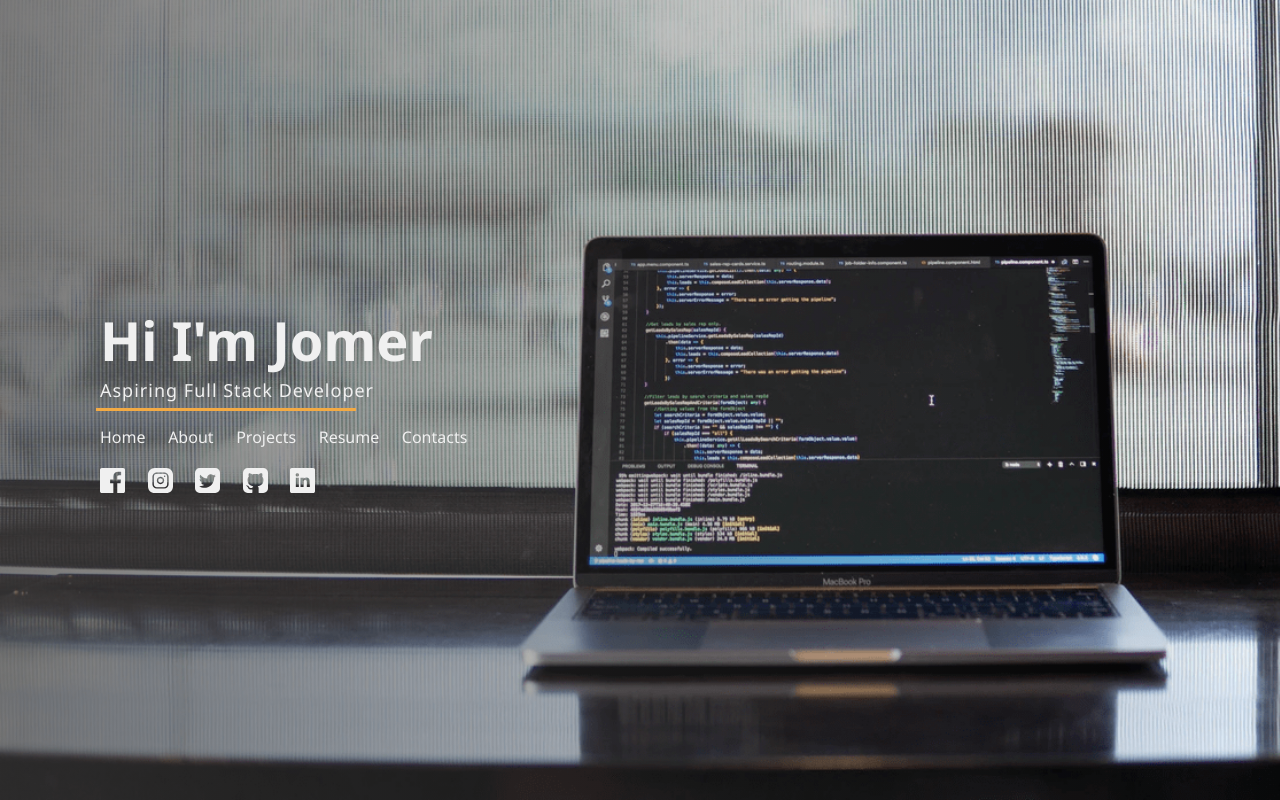
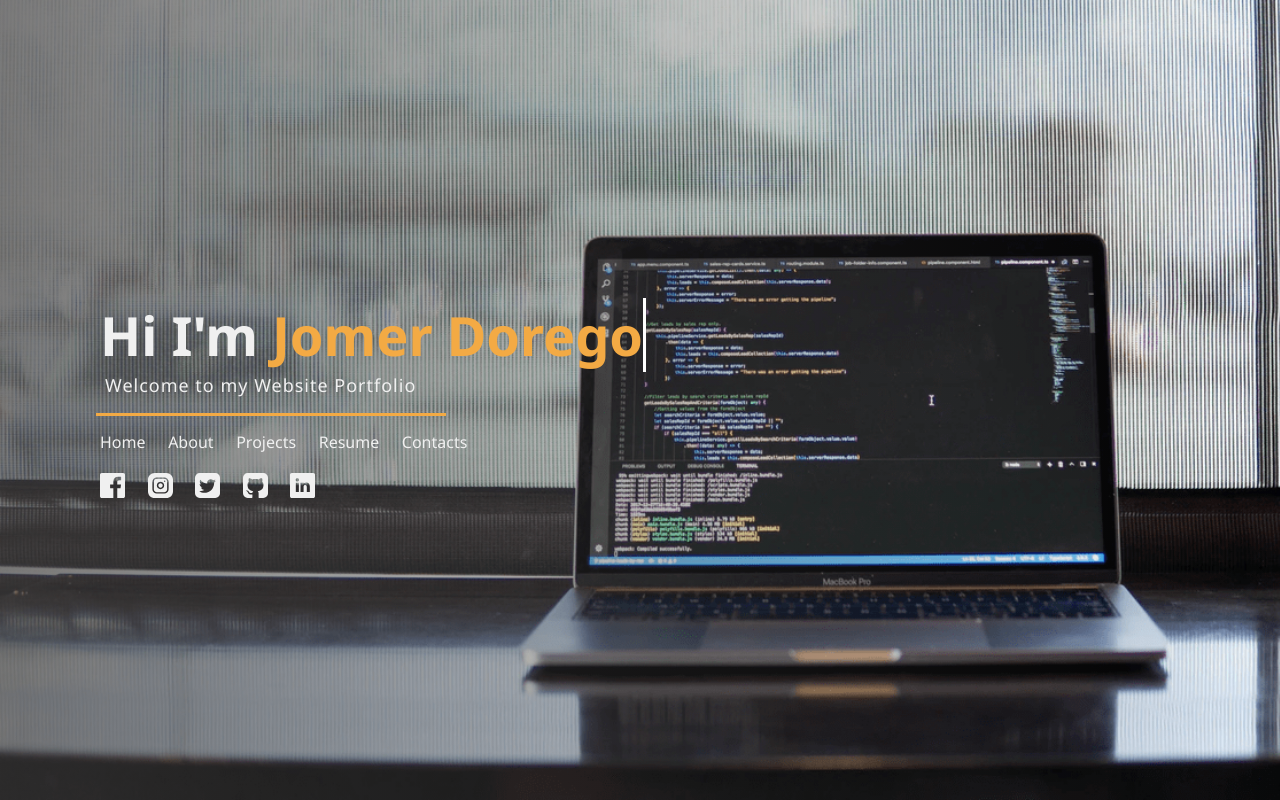
Before and after one commit to jcoder6/Portfolio-Website, a plain HTML site: page index.html in a window 1280 px wide. Drawn offline with Linux system fonts and the light colour scheme.

Commit message:
TYPE writer effects in home

```diff
--- a/app/scripts/script.js
+++ b/app/scripts/script.js
@@ -96,3 +96,74 @@ landingPages.onload = function() {
     console.log("ERROR JSON HASN'T CAUGHT");
   }
 }
+
+// TYPE WRITER EFFECT
+const TypeWriter = function(txtElement, words, wait = 3000) {
+  this.txtElement = txtElement;
+  this.words = words;
+  this.txt = '';
+  this.wordIndex = 0;
+  this.wait = parseInt(wait, 10);
+  this.type();
+  this.isDeleting = false;
+}
+
+// type method
+TypeWriter.prototype.type = function() {
+  // console.log('hello');
+
+  //current index of a word
+  const current = this.wordIndex % this.words.length;
+
+  // get the full text of current word;
+  const fullTxt = this.words[current];
+
+  // check if deleting
+  if(this.isDeleting) {
+    // remove a character
+    this.txt = fullTxt.substring(0, this.txt.length - 1);
+  } else {
+    // add a characater
+    this.txt = fullTxt.substring(0, this.txt.length + 1);
+  }
+
+  //inser txt into element
+  this.txtElement.innerHTML = `<span class="txt">${this.txt}</span>`
+
+  // Initial type speed
+  let speedType = 300;
+
+  if(this.isDeleting){
+    speedType /= 2;
+  }
+
+  // check if the word is complete
+  if(!this.isDeleting && this.txt === fullTxt) {
+    // make pause at end
+    speedType = this.wait;
+    //set is deleting is true
+    this.isDeleting = true;
+  } else if(this.isDeleting && this.txt === ''){
+    this.isDeleting = false;
+    //move to the next word
+    this.wordIndex++;
+    //Puase before start typing
+    speedType = 500;
+  }
+  // console.log(fullTxt);
+
+  setTimeout(() => this.type(), speedType);
+}
+// init on dom load
+document.addEventListener('DOMContentLoaded', init);
+
+//Init our app
+function init() {
+  const txtElement = document.querySelector('.txt-type');
+  const words = JSON.parse(txtElement.getAttribute('data-words'));
+  const wait = txtElement.getAttribute('data-wait');
+
+  // initailize the type writer
+
+  new TypeWriter(txtElement, words, wait);
+}
--- a/app/styles/_2-home.scss
+++ b/app/styles/_2-home.scss
@@ -3,7 +3,7 @@
   pointer-events: none;
   width: 100%;
   height: 100vh;
-  background-image: url(../../images/mobile.png);
+  background-image: url('../../images/mobile.png');
   background-size: cover;
   background-repeat: no-repeat;
   overflow-y: hidden;
@@ -21,7 +21,7 @@
     padding: 10rem;
     justify-content: flex-start;
     align-items: center;
-    background-image: url(../../images/computer.png);
+    background-image: url('../../images/computer.png');
   }
 
   &__gradient {
@@ -41,7 +41,6 @@
   &__content {
     // border: 1px solid pink;
     text-align: center;
-    width: 90%;
     margin-top: 15rem;
     @include breakpoints-up(large) {
       text-align: left;
--- a/app/styles/components/_typography.scss
+++ b/app/styles/components/_typography.scss
@@ -1,5 +1,5 @@
 h1 {
-  font-size: $fs-lg;
+  font-size: $fs-md;
   color: $veryLightGray;
   // font-weight: lighter;
 
@@ -61,24 +61,33 @@ p {
 }
 
 .profession {
-  position: relative;
-  width: 100%;
-  // border: 1px solid blue;
-  display: inline-block;
+  padding-bottom: 1rem;
+  padding-left: 0.5rem;
+  align-self: flex-start;
+}
+
+.txt-type{
+  color: $pastelOrange;
+  // cursor
+  .txt{
+    border-right: 0.3rem solid #fff ;
+  }
 }
 
 .tech-use {
   font-size: 1.7rem;
   font-weight: bold;
 }
+
 .line1 {
   height: 3px;
   display: block;
   background-color: $pastelOrange;
   margin: 0.4rem auto 1.5rem auto;
-  width: 26rem;
+  width: 33rem;
   @include breakpoints-up(large) {
     margin: 0.4rem 0 1.5rem -0.4rem;
+    width: 35rem;
   }
 }
 
--- a/index.html
+++ b/index.html
@@ -44,8 +44,12 @@
   <section id="home" class="contents home active">
     <div class="home__gradient"></div>
     <div class="home__content">
-      <h1 class="h1-lg">Hi I'm Jomer</h1>
-      <p class="profession">Aspiring Full Stack Developer <span class="line1"></span></p>
+      <h1 class="h1-lg">
+        Hi I'm
+        <span class="txt-type" data-wait="3000" data-words='["Jomer Dorego", "IT Student", "Web Developer"]'></span>
+      </h1>
+      <p class="profession">Welcome to my Website Portfolio</p>
+      <div class="line1"></div>
 
       <ul class="links">
         <li><a href="#home">home</a></li>
```
Also changed, not shown: style/css/style.css, 1 other file.
